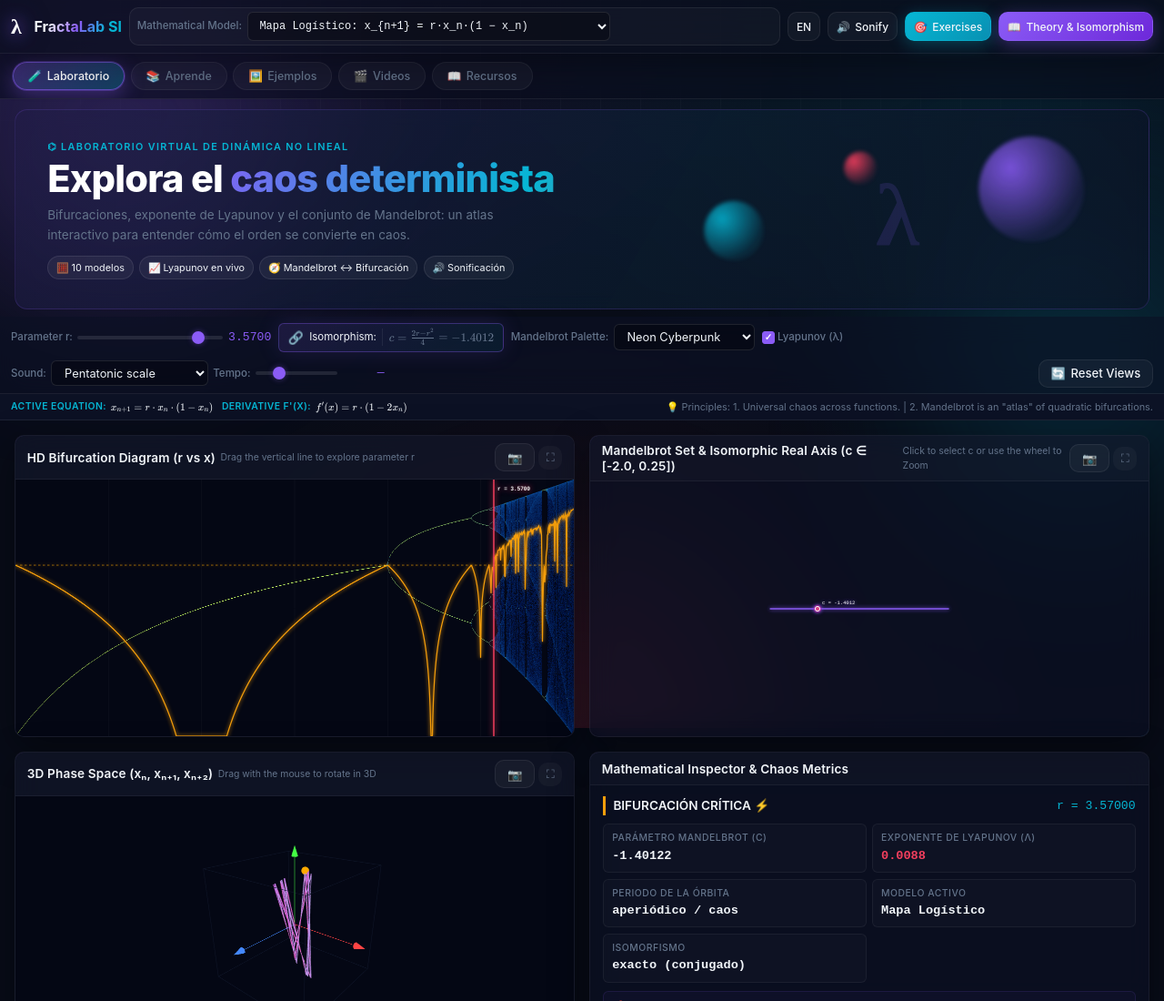
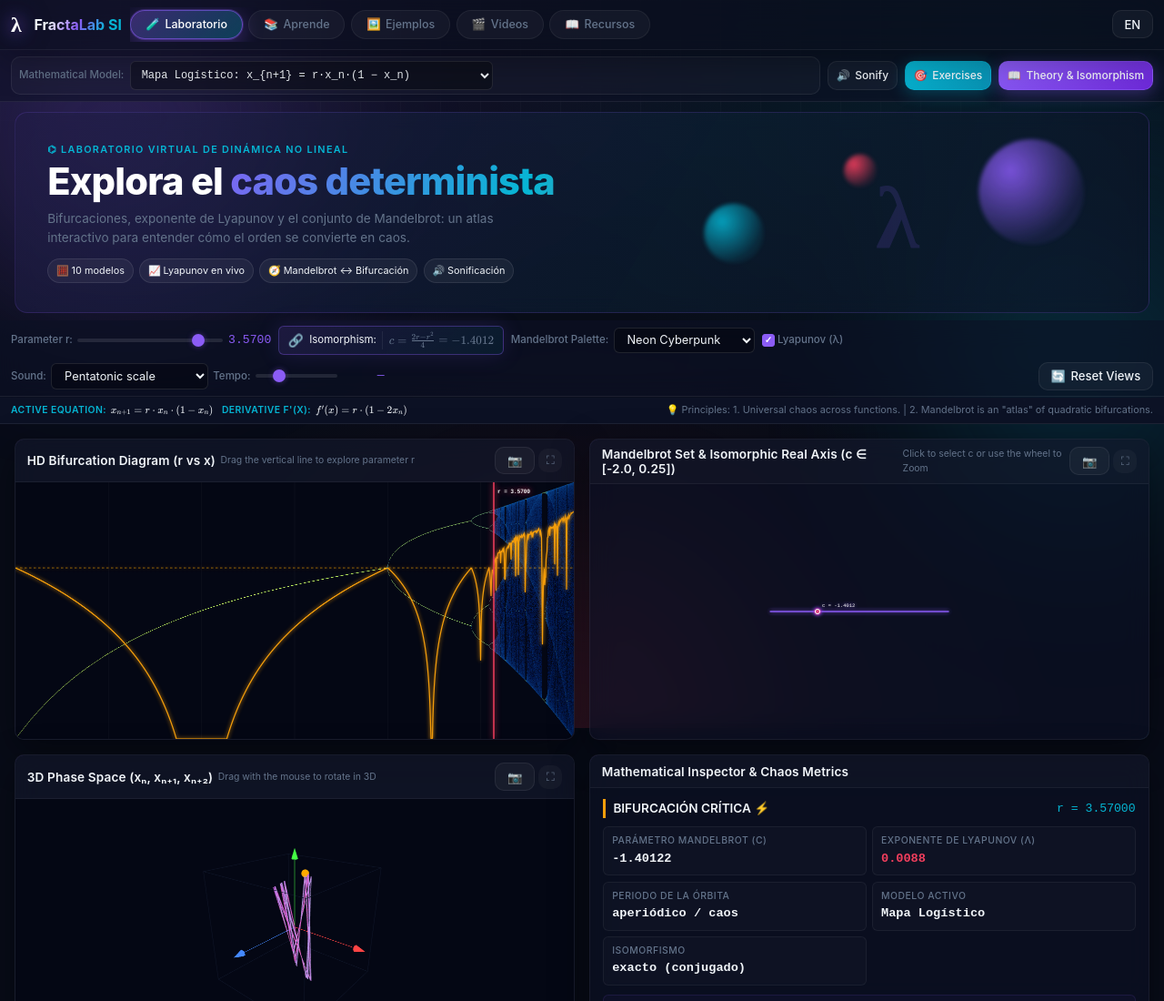
Before and after one commit to sebastianl1/Fractalab, a website built with Vite: page index.html in a window 1280 px wide. Shown: the top 1100 px of the page at 91% size. Built offline with nearby package versions, Linux system fonts and the light colour scheme; animation ran at ten frames a second.

Commit message:
refactor: pestañas en la barra superior y toolbar exclusivo del Laboratorio
- Mueve las pestañas a la barra superior global (site-header sticky de una
  sola fila): logo + pestañas + selector de idioma.
- Traslada el selector de modelo, el grado k y los botones de sonido,
  ejercicios y teoría a un lab-toolbar dentro de la pestaña Laboratorio:
  al cambiar de pestaña, todo el contenido de la web cambia y esos
  controles solo se muestran en el laboratorio.
- Ajusta los estilos (site-header, btn-lang, lab-toolbar) en layout,
  views y premium.

```diff
--- a/index.html
+++ b/index.html
@@ -72,14 +72,28 @@
       <div class="starfield"></div>
     </div>
 
-    <!-- Premium Header Navbar -->
-    <header class="app-header">
+    <!-- Site Header: brand + tabs (global, sticky) -->
+    <header class="site-header">
       <div class="brand-logo">
         <div class="brand-icon">λ</div>
         <div class="brand-title">FractaLab Sl</div>
       </div>
 
-      <!-- Active Model Selector -->
+      <nav class="tab-nav" id="tab-nav" aria-label="Navegación principal">
+        <button class="tab-nav-btn active" data-view-link="lab">🧪 <span>Laboratorio</span></button>
+        <button class="tab-nav-btn" data-view-link="aprende">📚 <span>Aprende</span></button>
+        <button class="tab-nav-btn" data-view-link="ejemplos">🖼️ <span>Ejemplos</span></button>
+        <button class="tab-nav-btn" data-view-link="videos">🎬 <span>Videos</span></button>
+        <button class="tab-nav-btn" data-view-link="recursos">📖 <span>Recursos</span></button>
+      </nav>
+
+      <button id="btn-lang" class="btn btn-lang" title="Idioma / Language">ES | EN</button>
+    </header>
+
+    <!-- ======================= VIEW: LAB ======================= -->
+    <div data-view="lab" class="active">
+      <!-- Lab Toolbar (exclusive to the Laboratory tab) -->
+      <div class="lab-toolbar">
         <div class="model-selector-group">
           <label for="select-model" class="control-label" data-i18n="header.model"
             >Modelo Matemático:</label
@@ -100,7 +114,6 @@
         </div>
 
         <div class="nav-actions">
-        <button id="btn-lang" class="btn" title="Idioma / Language">ES | EN</button>
           <button id="btn-audio" class="btn">
             <span id="audio-icon">🔊</span>
             <span id="audio-text" data-i18n="header.audio">Sonificar</span>
@@ -112,19 +125,8 @@
             <span>📖</span> <span data-i18n="header.theory">Teoría & Isomorfismo</span>
           </button>
         </div>
-    </header>
+      </div>
 
-    <!-- Tab Navigation -->
-    <nav class="tab-nav" id="tab-nav" aria-label="Navegación principal">
-      <button class="tab-nav-btn active" data-view-link="lab">🧪 <span>Laboratorio</span></button>
-      <button class="tab-nav-btn" data-view-link="aprende">📚 <span>Aprende</span></button>
-      <button class="tab-nav-btn" data-view-link="ejemplos">🖼️ <span>Ejemplos</span></button>
-      <button class="tab-nav-btn" data-view-link="videos">🎬 <span>Videos</span></button>
-      <button class="tab-nav-btn" data-view-link="recursos">📖 <span>Recursos</span></button>
-    </nav>
-
-    <!-- ======================= VIEW: LAB ======================= -->
-    <div data-view="lab" class="active">
       <!-- Lab Hero Banner -->
       <section class="lab-hero reveal">
         <div class="lab-hero-copy">
--- a/src/styles/layout.css
+++ b/src/styles/layout.css
@@ -2,20 +2,52 @@
    LAYOUT - Responsive (Mobile-First)
    ======================================== */
 
-/* --- Header --- */
-.app-header {
+/* --- Site header (brand + tabs, global) --- */
+.site-header {
   background: rgba(13, 18, 37, 0.95);
   backdrop-filter: blur(16px);
   -webkit-backdrop-filter: blur(16px);
   border-bottom: 1px solid var(--border-color);
   padding: 0.5rem 0.75rem;
   display: flex;
+  align-items: center;
+  gap: 0.6rem;
+  position: sticky;
+  top: 0;
+  z-index: 100;
+  flex-wrap: nowrap;
+}
+
+.btn-lang {
+  flex-shrink: 0;
+  font-family: var(--font-mono);
+  font-size: 0.72rem;
+  min-height: 32px;
+  background: rgba(255, 255, 255, 0.05);
+  border: 1px solid var(--border-color);
+  color: var(--text-primary);
+  border-radius: var(--radius-md);
+  padding: 0.3rem 0.6rem;
+  cursor: pointer;
+  transition:
+    border-color var(--transition-fast),
+    color var(--transition-fast);
+}
+
+.btn-lang:hover {
+  border-color: var(--accent-violet);
+  color: #fff;
+}
+
+/* --- Lab toolbar (exclusive to the Laboratory tab) --- */
+.lab-toolbar {
+  display: flex;
   flex-wrap: wrap;
   align-items: center;
   gap: 0.5rem;
-  position: sticky;
-  top: 0;
-  z-index: 100;
+  padding: 0.45rem 0.75rem;
+  background: rgba(255, 255, 255, 0.02);
+  border-bottom: 1px solid var(--border-color);
 }
 
 .brand-logo {
--- a/src/styles/premium.css
+++ b/src/styles/premium.css
@@ -102,12 +102,18 @@ body {
 }
 
 /* ---------- Header polish ---------- */
-.app-header {
+.site-header {
   background: rgba(10, 14, 30, 0.72);
   backdrop-filter: blur(22px);
   -webkit-backdrop-filter: blur(22px);
   border-bottom: 1px solid rgba(255, 255, 255, 0.06);
   box-shadow: 0 8px 40px rgba(0, 0, 0, 0.35);
+}
+
+.lab-toolbar {
+  background: rgba(13, 18, 37, 0.55);
+  backdrop-filter: blur(14px);
+  -webkit-backdrop-filter: blur(14px);
 }
 
 .brand-title {
@@ -130,9 +136,7 @@ body {
 
 /* ---------- Tab navigation (premium pills) ---------- */
 .tab-nav {
-  padding: 0.55rem 0.85rem;
   gap: 0.4rem;
-  background: rgba(10, 14, 30, 0.55);
 }
 
 .tab-nav-btn {
--- a/src/styles/views.css
+++ b/src/styles/views.css
@@ -5,13 +5,12 @@
 .tab-nav {
   display: flex;
   gap: 0.3rem;
-  padding: 0.45rem 0.75rem;
-  background: rgba(8, 12, 24, 0.9);
-  border-bottom: 1px solid var(--border-color);
-  backdrop-filter: blur(12px);
-  -webkit-backdrop-filter: blur(12px);
+  flex: 1 1 auto;
+  min-width: 0;
+  align-items: center;
   overflow-x: auto;
   scrollbar-width: none;
+  padding: 0.2rem 0;
 }
 
 .tab-nav::-webkit-scrollbar {
```
Lines whose indentation alone changed are shown as unchanged.
